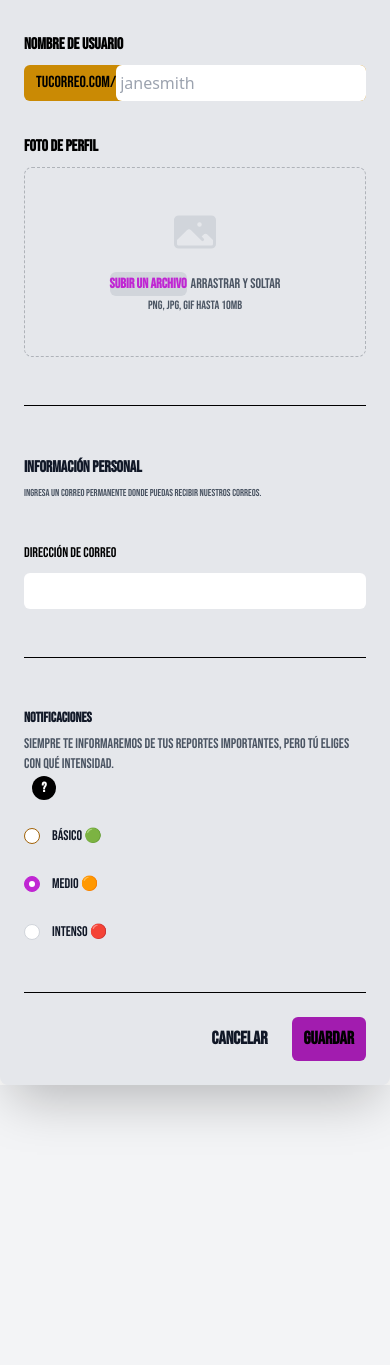
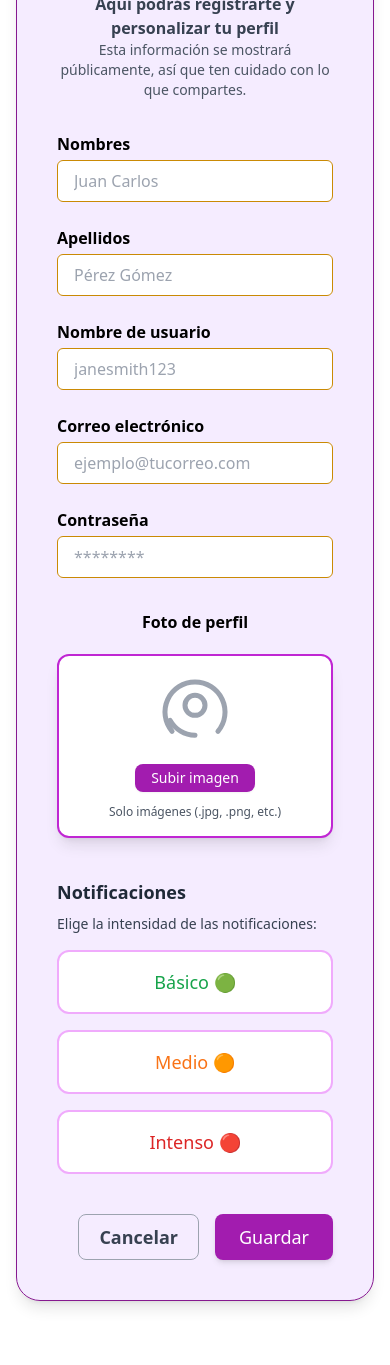
Before and after one commit to dayanamedina0604/SitioWeb, a plain HTML site: page Registro.html in a window 390 px wide. Shown: the part 185-1550 px from the top of the page. Before the commit the page ends 1270 px from the top, so only its background shows below. Drawn offline with nearby package versions, Linux system fonts and the light colour scheme.

Commit message:
Update Registro.html
Registro actualizado faltan campos de la tabla usuarios

```diff
--- a/Registro.html
+++ b/Registro.html
@@ -10,117 +10,155 @@
   <link rel="preconnect" href="https://fonts.gstatic.com" crossorigin>
   <link href="https://fonts.googleapis.com/css2?family=Bebas+Neue&display=swap" rel="stylesheet">
   <script src="https://cdn.tailwindcss.com"></script>
+</head>
+<body class="bg-gray-100 flex items-center justify-center min-h-screen bg-[url('img/FondoRegistro.png')] bg-cover bg-center pt-16">
+
+<form action="/registrar" method="post" enctype="multipart/form-data" class="bg-purple-100/80 backdrop-blur-lg p-10 rounded-3xl shadow-lg w-full max-w-5xl mx-4 border border-fuchsia-800 mt-2 mb-16">
+  <h2 class="text-5xl font-bold mb-4 text-center font-bebas text-fuchsia-700">Registro</h2>
+  <p class="text-base font-semibold text-center font-bebas text-gray-700">Aquí podrás registrarte y personalizar tu perfil</p>
+  <p class="text-sm text-center font-bebas text-gray-600">Esta información se mostrará públicamente, así que ten cuidado con lo que compartes.</p>
+
+  <div class="grid grid-cols-1 md:grid-cols-2 gap-8 mt-8">
+    <div class="space-y-6">
+      <div>
+        <label for="nombre" class="block font-bold font-bebas mb-1">Nombres</label>
+        <input type="text" name="nom" id="nom" placeholder="Juan Carlos" required
+          class="w-full px-4 py-2 rounded-md border border-yellow-600 bg-white text-gray-900 max-w-md">
+      </div>
+
+      <div>
+        <label for="apellido" class="block font-bold font-bebas mb-1">Apellidos</label>
+        <input type="text" name="apell" id="apell" placeholder="Pérez Gómez" required
+          class="w-full px-4 py-2 rounded-md border border-yellow-600 bg-white text-gray-900 max-w-md">
+      </div>
+
+      <div>
+		  <label for="username" class="block font-bold font-bebas mb-1">Nombre de usuario</label>
+		  <input type="text" name="username" id="username" placeholder="janesmith123" required
+			class="w-full px-4 py-2 rounded-md border border-yellow-600 bg-white text-gray-900 max-w-md">
+		</div>
+
+		<div>
+		  <label for="email" class="block font-bold font-bebas mb-1">Correo electrónico</label>
+		  <input type="email" name="email" id="email" placeholder="ejemplo@tucorreo.com" required
+			class="w-full px-4 py-2 rounded-md border border-yellow-600 bg-white text-gray-900 max-w-md">
+		</div>
 
 
-    <body class="bg-gray-100 flex items-center justify-center min-h-screen bg-[url('img/FondoRegistro.png')] bg-cover bg-center">
 
-      <div class="bg-gray-200 p-6 rounded-lg shadow-2xl w-[700px] animate-fade-in backdrop-blur-md">
-      <h2 class="text-5xl font-bold mb-4 text-center" style="font-family: 'Bebas Neue', sans-serif;">Registro</h2>
-        <p class="text-m font-semibold text-center" style="font-family: 'Bebas Neue', sans-serif;">Aquí podrás registrarte y personalizar tu perfil</p>
-        <p class="text-sm text-center" style="font-family: 'Bebas Neue', sans-serif;">Esta información se mostrará públicamente, así que ten cuidado con lo que compartes.</p>
-          <br>
+      <div>
+        <label for="password" class="block font-bold font-bebas mb-1">Contraseña</label>
+        <input type="password" name="pass" id="pass" placeholder="********" required
+          class="w-full px-4 py-2 rounded-md border border-yellow-600 bg-white text-gray-900 max-w-md">
+      </div>
+    </div>
+	<!-- Foto de perfil -->
+    <div class="flex flex-col items-center justify-center gap-4">
+	  <label for="foto" class="block font-bold font-bebas mb-1">Foto de perfil</label>
+	  <div class="border-2 border-fuchsia-600 bg-white p-4 rounded-xl shadow-lg w-full max-w-xs flex flex-col items-center justify-center gap-3 transition-all duration-300">
+		<img id="preview" alt="Vista previa" class="w-auto max-w-full max-h-60 object-contain border border-yellow-500 p-1 rounded-md hidden" />
 
-        <form>
-            <div class="space-y-12">
-              <div class="border-b border-black pb-12">
-                <div class="mt-10 grid grid-cols-1 gap-x-6 gap-y-8 sm:grid-cols-6">
-                  <div class="sm:col-span-4">
-                    <label for="username" class=" font-bold"  style="font-family: 'Bebas Neue', sans-serif;">Nombre de usuario</label>
-                    <div class="mt-2">
-                      <div class="flex items-center rounded-md bg-yellow-600 pl-3 outline-1 -outline-offset-1 outline-yellow-600 focus-within:outline-2 focus-within:-outline-offset-2 focus-within:outline-yellow-600">
-                        <div class="shrink-0 text-base text-black select-none sm:text-sm/6" style="font-family: 'Bebas Neue', sans-serif;">tucorreo.com/</div>
-                        <input type="text" name="username" id="username" class="rounded-md block min-w-0 grow py-1.5 pr-3 pl-1 text-base text-gray-900 placeholder:text-gray-400 focus:outline-none sm:text-sm/6" placeholder="janesmith">
-                      </div>
+		<svg id="default-icon" xmlns="http://www.w3.org/2000/svg" class="w-20 h-20 text-gray-400" fill="none" viewBox="0 0 24 24" stroke="currentColor">
+		  <path stroke-linecap="round" stroke-linejoin="round" stroke-width="1.5" d="M5.121 17.804A9 9 0 0112 3a9 9 0 016.879 14.804M12 7a3 3 0 110 6 3 3 0 010-6zm0 12a9 9 0 01-7.5-4.5" />
+		</svg>
+
+		<input type="file" name="foto" id="foto" accept="image/*" class="hidden" onchange="previewImage(event)">
+
+		<button type="button" onclick="document.getElementById('foto').click()" class="bg-fuchsia-700 text-white hover:bg-yellow-600 hover:text-black font-bebas px-4 py-1 rounded-lg transition-all duration-300 text-sm shadow-sm">
+		  Subir imagen
+		</button>
+
+		<button type="button" onclick="eliminarFoto()" id="btnEliminar" class="bg-red-500 text-white font-bebas px-3 py-1 rounded-md hover:bg-red-700 transition hidden text-sm shadow-sm">
+		  Quitar imagen
+		</button>
+
+		<p id="tipotexto" class="text-xs text-gray-600 font-bebas text-center">Solo imágenes (.jpg, .png, etc.)</p>
 	  </div>
 	</div>
 
-                  <div class="col-span-full">
-                    <label for="cover-photo" class=" font-bold"  style="font-family: 'Bebas Neue', sans-serif;">Foto de perfil</label>
-                    <div class="mt-2 flex justify-center rounded-lg border border-dashed border-gray-900/25 px-6 py-10">
-                      <div class="text-center">
-                        <svg class="mx-auto size-12 text-gray-300" viewBox="0 0 24 24" fill="currentColor" aria-hidden="true" data-slot="icon">
-                          <path fill-rule="evenodd" d="M1.5 6a2.25 2.25 0 0 1 2.25-2.25h16.5A2.25 2.25 0 0 1 22.5 6v12a2.25 2.25 0 0 1-2.25 2.25H3.75A2.25 2.25 0 0 1 1.5 18V6ZM3 16.06V18c0 .414.336.75.75.75h16.5A.75.75 0 0 0 21 18v-1.94l-2.69-2.689a1.5 1.5 0 0 0-2.12 0l-.88.879.97.97a.75.75 0 1 1-1.06 1.06l-5.16-5.159a1.5 1.5 0 0 0-2.12 0L3 16.061Zm10.125-7.81a1.125 1.125 0 1 1 2.25 0 1.125 1.125 0 0 1-2.25 0Z" clip-rule="evenodd" />
-                        </svg>
-                        <div class="mt-4 flex text-sm/6 text-gray-600">
-                          <label for="file-upload" class="relative cursor-pointer rounded-md bg-gray-300 font-semibold text-fuchsia-600 focus-within:ring-2 focus-within:ring-yellow-600 focus-within:ring-offset-2 focus-within:outline-hidden hover:text-yellow-600" style="font-family: 'Bebas Neue', sans-serif;">
-                            <span>Subir un archivo</span>
-                            <input id="file-upload" name="file-upload" type="file" class="sr-only">
+	</div>
+	<!-- Notificaciones -->
+	  <fieldset class="mt-10">
+	  <legend class="font-bold font-bebas text-lg mb-2 text-gray-800">Notificaciones</legend>
+	  <p class="text-sm font-bebas text-gray-700 mb-4">Elige la intensidad de las notificaciones:</p>
+
+	  <div class="flex flex-col md:flex-row gap-4">
+		<!-- Básico -->
+		<label class="group relative flex-1 cursor-pointer border-2 rounded-xl p-4 text-center transition-all duration-300 hover:scale-[1.02] hover:shadow-md border-fuchsia-300 hover:border-fuchsia-700 bg-white">
+		  <input type="radio" name="notificaciones" value="basico" class="sr-only" checked>
+		  <div class="text-lg font-bebas text-green-600">Básico 🟢</div>
+		  <!-- Tooltip -->
+		  <div class="absolute bottom-full left-1/2 -translate-x-1/2 mb-2 w-max max-w-xs px-3 py-2 text-xs text-white bg-gray-800 rounded-lg opacity-0 group-hover:opacity-100 transition-opacity pointer-events-none z-10">
+			Recibirás una notificación al inicio de cada mes.
+		  </div>
 		</label>
-                          <p class="pl-1" style="font-family: 'Bebas Neue', sans-serif;">arrastrar y soltar</p>
+
+		<!-- Medio -->
+		<label class="group relative flex-1 cursor-pointer border-2 rounded-xl p-4 text-center transition-all duration-300 hover:scale-[1.02] hover:shadow-md border-fuchsia-300 hover:border-fuchsia-700 bg-white">
+		  <input type="radio" name="notificaciones" value="medio" class="sr-only">
+		  <div class="text-lg font-bebas text-orange-500">Medio 🟠</div>
+		  <div class="absolute bottom-full left-1/2 -translate-x-1/2 mb-2 w-max max-w-xs px-3 py-2 text-xs text-white bg-gray-800 rounded-lg opacity-0 group-hover:opacity-100 transition-opacity pointer-events-none z-10">
+			Inicio de mes + recordatorio un día antes del pago.
 		  </div>
-                        <p class="text-xs/5 text-gray-600" style="font-family: 'Bebas Neue', sans-serif;">PNG, JPG, GIF hasta 10MB</p>
+		</label>
+
+		<!-- Intenso -->
+		<label class="group relative flex-1 cursor-pointer border-2 rounded-xl p-4 text-center transition-all duration-300 hover:scale-[1.02] hover:shadow-md border-fuchsia-300 hover:border-fuchsia-700 bg-white">
+		  <input type="radio" name="notificaciones" value="intenso" class="sr-only">
+		  <div class="text-lg font-bebas text-red-600">Intenso 🔴</div>
+		  <div class="absolute bottom-full left-1/2 -translate-x-1/2 mb-2 w-max max-w-xs px-3 py-2 text-xs text-white bg-gray-800 rounded-lg opacity-0 group-hover:opacity-100 transition-opacity pointer-events-none z-10">
+			Inicio de mes, recordatorios semanales, 3 días y 1 día antes del pago.
 		  </div>
+		</label>
 	  </div>
-                  </div>
-                </div>
-              </div>
-
-              <div class="border-b border-black pb-12">
-                <h2 class="text-base/7 font-semibold text-gray-900" style="font-family: 'Bebas Neue', sans-serif;">Información personal</h2>
-                <p class="mt-1 text-[10px] text-gray-600"style="font-family: 'Bebas Neue', sans-serif;">Ingresa un correo permanente donde puedas recibir nuestros correos.</p>
-
-                <div class="mt-10 grid grid-cols-1 gap-x-6 gap-y-8 sm:grid-cols-6">
-                  <div class="sm:col-span-4">
-                    <label for="email" class="block text-sm/6 font-medium" style="font-family: 'Bebas Neue', sans-serif;">Dirección de correo</label>
-                    <div class="mt-2">
-                      <input id="email" name="email" type="email" autocomplete="email" class="block w-full rounded-md bg-white px-3 py-1.5 text-base text-gray-900 outline-1 -outline-offset-1 outline-gray-300 placeholder:text-gray-400 focus:outline-2 focus:-outline-offset-2 focus:outline-indigo-600 sm:text-sm/6">
-                    </div>
-                  </div>
-                </div>
-              </div>
-
-              <div class="border-b border-black pb-12">
-                 <div class="mt-10 space-y-10">
-                  <fieldset>
-                    <legend class="text-sm/6 font-semibold text-gray-900"  style="font-family: 'Bebas Neue', sans-serif;">Notificaciones</legend>
-                    <p class="mt-1 text-sm text-gray-600 inline-flex items-center"  style="font-family: 'Bebas Neue', sans-serif;">
-                      Siempre te informaremos de tus reportes importantes, pero tú eliges con qué intensidad.
-                      <div class="relative group ml-2 inline-block">
-                          <div class="flex items-center justify-center w-6 h-6 rounded-full bg-black text-white font-bold text-sm cursor-pointer"  style="font-family: 'Bebas Neue', sans-serif;">
-                              ?
-                          </div>
-                          <div class="absolute left-1/2 -translate-x-1/2 top-full mt-2 hidden group-hover:block bg-gray-800 text-white text-xs p-2 rounded-md shadow-md w-44 text-center z-10"  style="font-family: 'Bebas Neue', sans-serif;">
-                              <p class="text-gray-300 text-[10px] p-1" >
-                                <ul >
-                                  <li>Básico 🟢: Un recordatorio al comenzar el mes.</li>
-                                  <li>Medio 🟠: Un recordatorio al comenzar el mes y un dia antes de cumplirse la fecha limite.</li>
-                                  <li>Intenso 🔴: Un recordatorio al comenzar el mes, uno semanal, uno 3 dias antes y un recordatorio un dia antes de la fecha limite.</li>
-                                </ul>
-
-                              </p>
-                          </div>
-                      </div>
-                  </p>
+	</fieldset>
 
 
 
-                  <div class="mt-6 space-y-6">
-                    <div class="flex items-center gap-x-3">
-                      <input id="push-basico" name="push-notifications" type="radio" checked class="relative size-4 appearance-none rounded-full border border-yellow-700 bg-white before:absolute before:inset-1 before:rounded-full before:bg-white not-checked:before:hidden checked:border-fuchsia-600 checked:bg-fuchsia-600 focus-visible:outline-2 focus-visible:outline-offset-2 focus-visible:outline-black disabled:border-gray-300 disabled:bg-gray-100 disabled:before:bg-gray-400 forced-colors:appearance-auto forced-colors:before:hidden">
-                      <label for="push-basico" class="block text-sm/6 font-medium text-gray-900" style="font-family: 'Bebas Neue', sans-serif;">Básico 🟢</label>
-                    </div>
-                    <div class="flex items-center gap-x-3">
-                      <input id="push-medio" name="push-notifications" type="radio" checked class="relative size-4 appearance-none rounded-full border border-yellow-700 bg-white before:absolute before:inset-1 before:rounded-full before:bg-white not-checked:before:hidden checked:border-fuchsia-600 checked:bg-fuchsia-600 focus-visible:outline-2 focus-visible:outline-offset-2 focus-visible:outline-black disabled:border-gray-300 disabled:bg-gray-100 disabled:before:bg-gray-400 forced-colors:appearance-auto forced-colors:before:hidden">                      <label for="push-medio" class="block text-sm/6 font-medium text-gray-900" style="font-family: 'Bebas Neue', sans-serif;">Medio 🟠</label>
-                    </div>
-                    <div class="flex items-center gap-x-3">
-                      <input id="push-nothing" name="push-notifications" type="radio" class="relative size-4 appearance-none rounded-full border border-gray-300 bg-white before:absolute before:inset-1 before:rounded-full before:bg-white not-checked:before:hidden checked:border-indigo-600 checked:bg-fuchsia-600 focus-visible:outline-2 focus-visible:outline-offset-2 focus-visible:outline-indigo-600 disabled:border-gray-300 disabled:bg-gray-100 disabled:before:bg-gray-400 forced-colors:appearance-auto forced-colors:before:hidden">
-                      <label for="push-nothing" class="block text-sm/6 font-medium text-gray-900" style="font-family: 'Bebas Neue', sans-serif;">Intenso 🔴</label> <br>
-                    </div>
-                  </div>
-                  </fieldset>
-                </div>
-              </div>
-            </div>
 
-            <div class="mt-6 flex items-center justify-end gap-x-6">
-              <a href="index.html" class="text-lg font-semibold text-gray-900"
-              style="font-family: 'Bebas Neue', sans-serif;">
-              Cancelar
-           </a>
-              <a href="cuenta.html" class="rounded-md bg-fuchsia-700 px-3 py-2 text-lg font-semibold text-black shadow-xs hover:bg-yellow-600 focus-visible:outline-2 focus-visible:outline-offset-2 focus-visible:outline-indigo-600" style="font-family: 'Bebas Neue', sans-serif;">
-                Guardar
-              </a>
+  <div class="flex justify-end gap-4 mt-10">
+    <a href="index.html" class="text-lg font-semibold font-bebas px-5 py-2 border border-gray-400 rounded-lg text-gray-700 hover:text-white hover:bg-red-500 transition-all duration-300">Cancelar</a>
+    <button type="submit" class="bg-fuchsia-700 hover:bg-yellow-600 text-white hover:text-black px-6 py-2 rounded-lg font-bebas text-lg transition-all duration-300 shadow-md">Guardar</button>
   </div>
 </form>
+
+<script>
+  function previewImage(event) {
+    const input = event.target;
+    const preview = document.getElementById('preview');
+    const icon = document.getElementById('default-icon');
+    const tipoTexto = document.getElementById('tipotexto');
+    const btnEliminar = document.getElementById('btnEliminar');
+
+    if (input.files && input.files[0]) {
+      const reader = new FileReader();
+      reader.onload = function (e) {
+        preview.src = e.target.result;
+        preview.classList.remove('hidden');
+        icon.classList.add('hidden');
+        tipoTexto.classList.add('hidden');
+        btnEliminar.classList.remove('hidden');
+      };
+      reader.readAsDataURL(input.files[0]);
+    }
+  }
+
+  function eliminarFoto() {
+    const input = document.getElementById('foto');
+    const preview = document.getElementById('preview');
+    const icon = document.getElementById('default-icon');
+    const tipoTexto = document.getElementById('tipotexto');
+    const btnEliminar = document.getElementById('btnEliminar');
+
+    input.value = '';
+    preview.src = '';
+    preview.classList.add('hidden');
+    icon.classList.remove('hidden');
+    tipoTexto.classList.remove('hidden');
+    btnEliminar.classList.add('hidden');
+  }
+</script>
+
+
 </body>
 </html>
```
Lines whose indentation alone changed are shown as unchanged.
